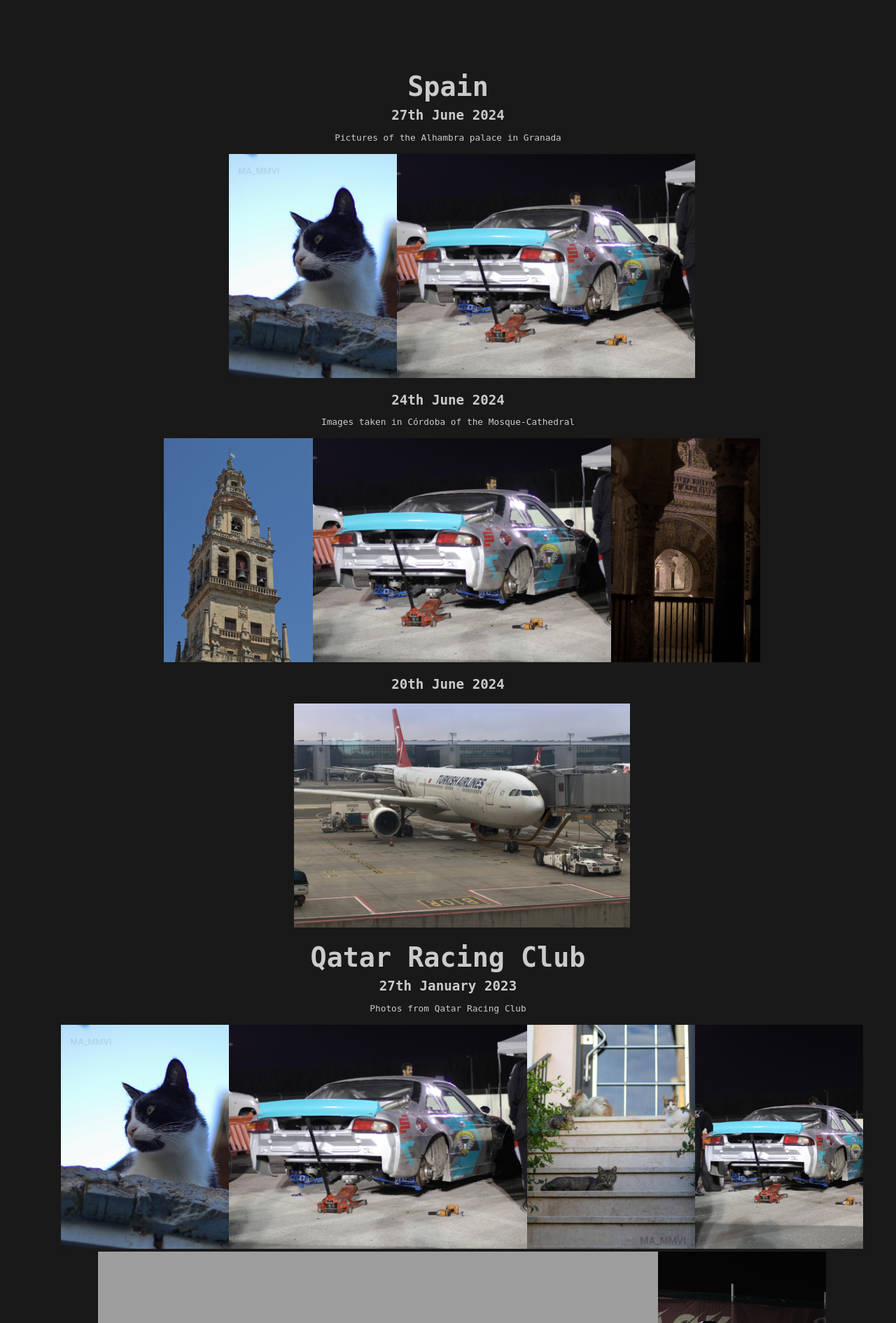
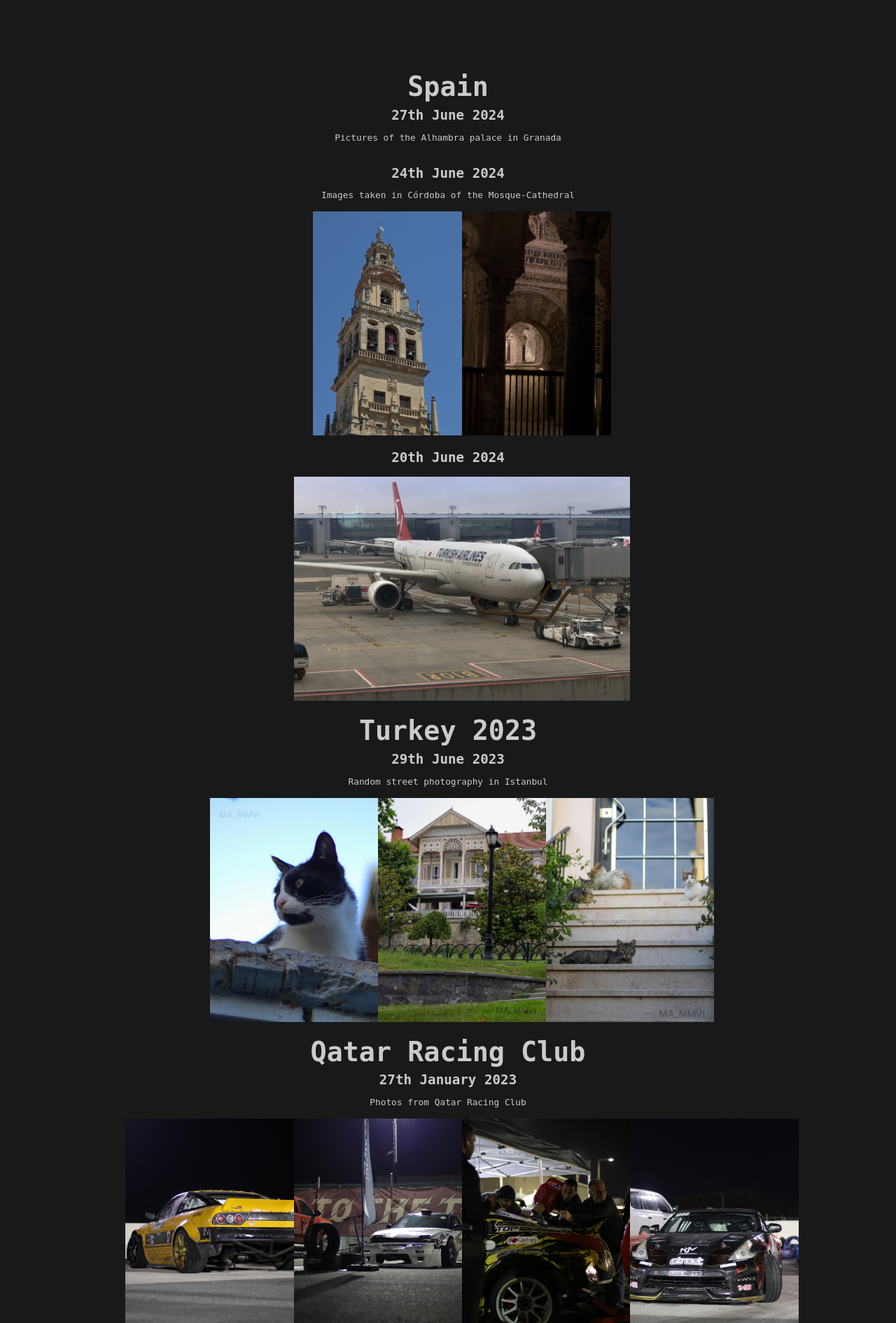
Before and after one commit to V01Ddev/mammvi.com, a PHP site: page / in a window 1280 px wide. Shown: the part 553-2443 px from the top of the page at 70% size. Run offline with PHP 8.4, Linux system fonts and the light colour scheme; grey boxes are pictures that could not be loaded.

Commit message:
Made use of PHP to display images

```diff
--- a/index.php
+++ b/index.php
@@ -30,33 +30,34 @@
 <p></p>
 <div class="images-to-click">
 <ul>
-                    <li>
-                        <div class="image-div">
-                            <img src='/images/{DATE}/thm/{FILENAME}' class="the-images" loading='lazy'>
-                        </div>
-                    </li>
-            </div>
+<?php
+render_images("{DATE}", "{alttext}")
+?>
+</ul>
 </section>
 -->
 
     <body>
+        <?php
+        function render_images($dirname, $alttext="")
+        {
+        $path = 'images/' . $dirname . '/thm/*';
+        $files = glob($path);
+        foreach ($files as $file) {
+        echo "<li><div class='image-div'><img src='{$file}' class='the-images' loading='lazy' alt='{$alttext}'></div></li>";
+        }
+        }
+        ?>
+
         <section class="24_06_27">
             <h3>Spain</h3>
             <h5>27th June 2024</h5>
             <p>Pictures of the Alhambra palace in Granada</p>
             <div class="images-to-click">
                 <ul>
-                    <li>
-                        <div class="image-div">
-                            <img src='/images/24_06_27/thm/1.jpg' class="the-images" loading='lazy'>
-                        </div>
-                    </li>
-
-                    <li>
-                        <div class="image-div">
-                            <img src='/images/24_06_27/thm/2.jpg' class="the-images" loading='lazy'>
-                        </div>
-                    </li>
+                    <?php
+                    render_images("24_06_27", "The Alhambra palace in Granada")
+                    ?>
                 </ul>
             </div>
         </section>
@@ -66,23 +67,9 @@
             <p>Images taken in Córdoba of the Mosque-Cathedral</p>
             <div class="images-to-click">
                 <ul>
-                    <li>
-                        <div class="image-div">
-                            <img src='/images/24_06_24/thm/1.jpg' class="the-images" loading='lazy'>
-                        </div>
-                    </li>
-
-                    <li>
-                        <div class="image-div">
-                            <img src='/images/24_06_24/thm/2.jpg' class="the-images" loading='lazy'>
-                        </div>
-                    </li>
-
-                    <li>
-                        <div class="image-div">
-                            <img src='/images/24_06_24/thm/3.jpg' class="the-images" loading='lazy'>
-                        </div>
-                    </li>
+                <?php
+                render_images("24_06_24", "Córdoba of the Mosque-Cathedral")
+                ?>
             </div>
         </section>
 
@@ -90,11 +77,24 @@
             <h5>20th June 2024</h5>
             <div class="images-to-click">
                 <ul>
-                    <li>
-                        <div class="image-div">
-                            <img src='/images/24_06_20/thm/1.jpg' class="the-images" loading='lazy'>
+                <?php
+                render_images("24_06_20", "Turkish Arilines Plane")
+                ?>
             </div>
-                    </li>
+        </section>
+
+        <section class='23_06_29'>
+            <h3>Turkey 2023</h3>
+            <h5>29th June 2023</h5>
+            <p>
+                Random street photography in Istanbul
+            </p>
+            <div class="images-to-click">
+                <ul>
+                    <?php
+                    render_images("23_06_29", "Street photography in Istanbul")
+                    ?>
+                </ul>
             </div>
         </section>
 
@@ -107,100 +107,16 @@
             <div class="images-to-click">
                 <ul>
                     <li>
-                        <div class="image-div">
-                            <img src='/images/23_01_27/thm/1.JPG' class="the-images" loading='lazy'>
-                        </div>
-                    </li>
-
-                    <li>
-                        <div class="image-div">
-                            <img src='/images/23_01_27/thm/2.JPG' class="the-images" loading='lazy'>
-                        </div>
-                    </li>
-
-                    <li>
-                        <div class="image-div">
-                            <img src='/images/23_01_27/thm/3.JPG' class="the-images" loading='lazy'>
-                        </div>
-                    </li>
-
-                    <li>
-                        <div class="image-div">
-                            <img src='/images/23_01_27/thm/5.JPG' class="the-images" loading='lazy'>
-                        </div>
-                    </li>
-
-                    <li>
-                        <div class="image-div">
-                            <img src='/images/23_01_27/thm/6.JPG' class="the-images" loading='lazy'>
-                        </div>
-                    </li>
-
-                    <li>
-                        <div class="image-div">
-                            <img src='/images/23_01_27/thm/7.JPG' class="the-images" loading='lazy'>
-                        </div>
-                    </li>
-
-                    <li>
-                        <div class="image-div">
-                            <img src='/images/23_01_27/thm/8.JPG' class="the-images" loading='lazy'>
-                        </div>
-                    </li>
-
-                    <li>
-                        <div class="image-div">
-                            <img src='/images/23_01_27/thm/9.JPG' class="the-images" loading='lazy'>
-                        </div>
-                    </li>
-
-                    <li>
-                        <div class="image-div">
-                            <img src='/images/23_01_27/thm/10.JPG' class="the-images" loading='lazy'>
-                        </div>
-                    </li>
-
-                    <li>
-                        <div class="image-div">
-                            <img src='/images/23_01_27/thm/11.JPG' class="the-images" loading='lazy'>
-                        </div>
-                    </li>
+                    <?php
+                    render_images("23_01_27", "Cars drifting in Qatar Racing Club")
+                    ?>
                 </ul>
             </div>
         </section>
-
-        <section class='23_06_29'></section>
-        <h3>Turkey 2023</h3>
-        <h5>29th June 2023</h5>
-        <p>
-            Random street photography in Istanbul
-        </p>
-        <div class="images-to-click">
-            <ul>
-                <li>
-                    <div class="image-div">
-                        <img src='/images/23_06_29/1.jpg' class="the-images" loading='lazy'>
-                    </div>
-                </li>
-
-                <li>
-                    <div class="image-div">
-                        <img src='/images/23_06_29/thm/2.jpg' class="the-images" loading='lazy'>
-                    </div>
-                </li>
-
-                <li>
-                    <div class="image-div">
-                        <img src='/images/23_06_29/thm/3.jpg' class="the-images" loading='lazy'>
-                    </div>
-                </li>
-            </ul>
-        </div>
 
         <!-- Image full screen view -->
         <div class="image-viewer">
             <img class="full-image">
         </div>
-
     </body>
 </html>
```
Lines whose indentation alone changed are shown as unchanged.
